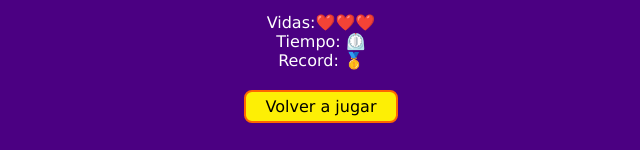
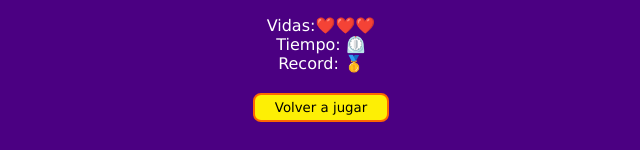
Before and after one commit to andresbadillo/taller_javascript_videogame, a plain HTML site: page index.html in a window 1280 px wide. Shown: the part 647-797 px from the top of the page, without its empty margins (319-959 px from the left). Drawn offline with Linux system fonts and the light colour scheme.

Commit message:
Se cambio el span del volver a jugar por un boton

```diff
--- a/index.html
+++ b/index.html
@@ -23,7 +23,7 @@
             <p>Tiempo: ⏲️ <span id="time"></span></p>
             <p>Record: 🥇 <span id="record"></span></p>
             <p id="result"></p>
-            <p><span id="replay" class="replay">Volver a jugar</span></p>
+            <button id="replay" class="replay">Volver a jugar</button>
         </div>
     </div>
 
--- a/styles.css
+++ b/styles.css
@@ -62,6 +62,7 @@
   .replay {
     margin-top: 20px;
     margin-bottom: 20px;
+    width: fit-content;
     border: 2px solid #ff6600;
     background-color: #fdef05;
     color: black;
```
